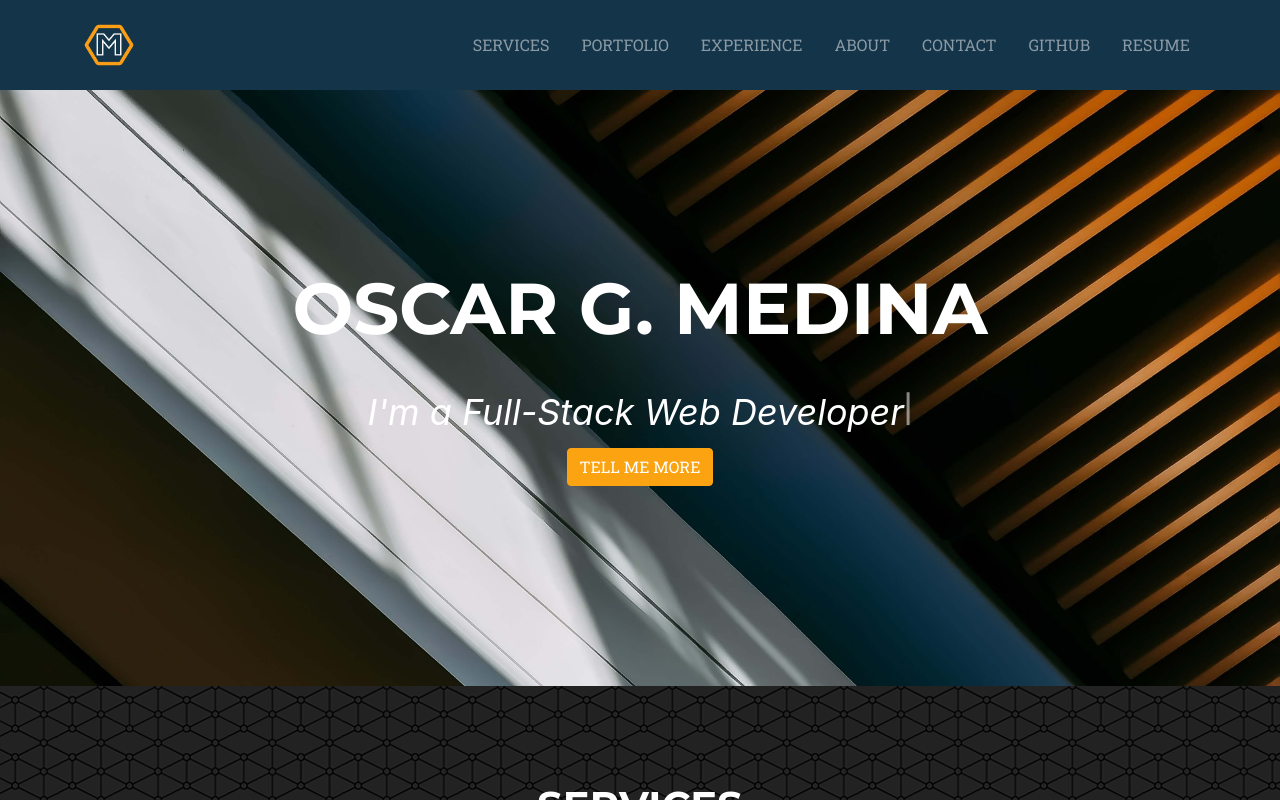
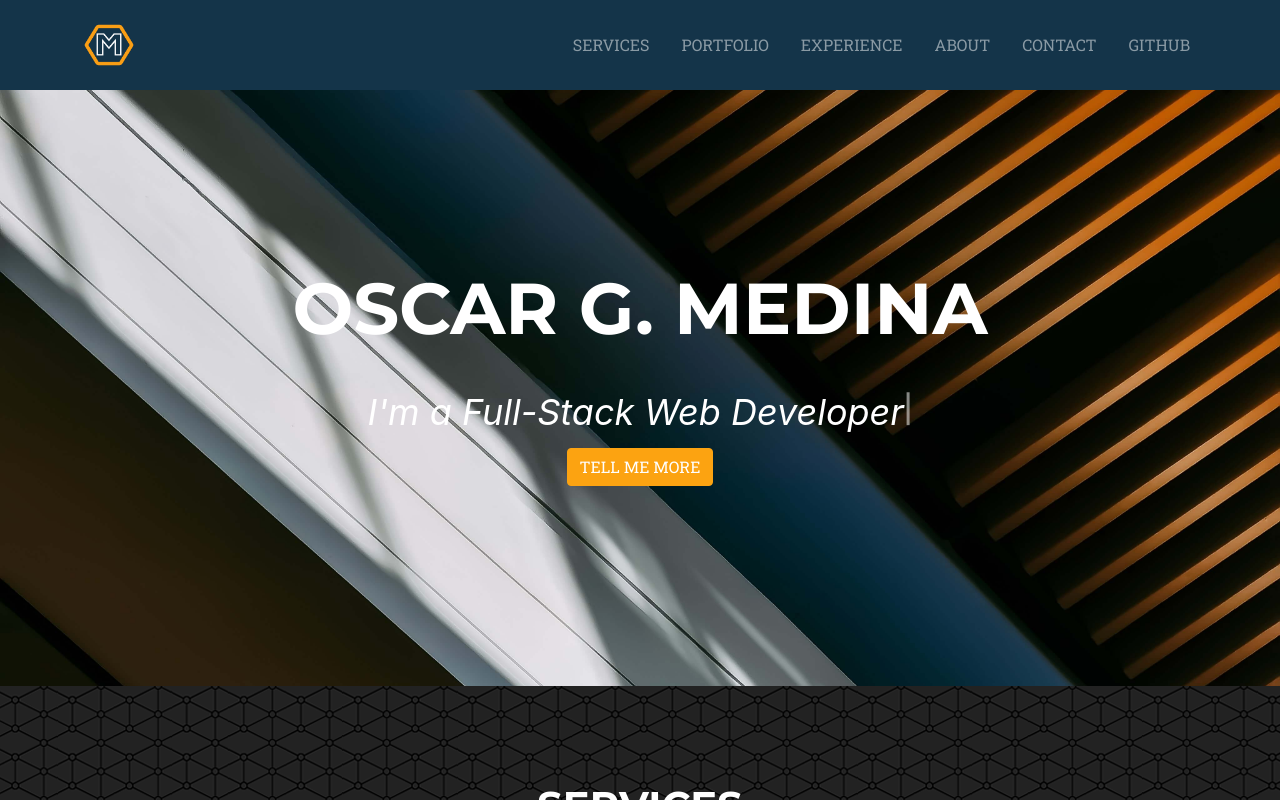
Before and after one commit to ogmedina/React-Portfolio, a React (Create React App) app: page / in a window 1280 px wide. Shown: the top 800 px of the page. Built offline with nearby package versions, Linux system fonts and the light colour scheme; a web font is replaced by a local one.

Commit message:
removed resume link

```diff
--- a/src/Components/NavBar/Nav.js
+++ b/src/Components/NavBar/Nav.js
@@ -41,7 +41,7 @@ function Navigation() {
                         duration: 500,
                     })} >Contact</Nav.Link>
                     <Nav.Link className="nav-item nav-link" href="https://github.com/ogmedina" target="_blank" rel="noreferrer" >Github</Nav.Link>
-                    <Nav.Link className="nav-item nav-link" href="https://bit.ly/medinaResume" target="_blank" rel="noreferrer">Resume</Nav.Link>
+                    {/* <Nav.Link className="nav-item nav-link" href="" target="_blank" rel="noreferrer">Resume</Nav.Link>    */}
                 </Nav>
             </Navbar.Collapse>
             </Container>
```
